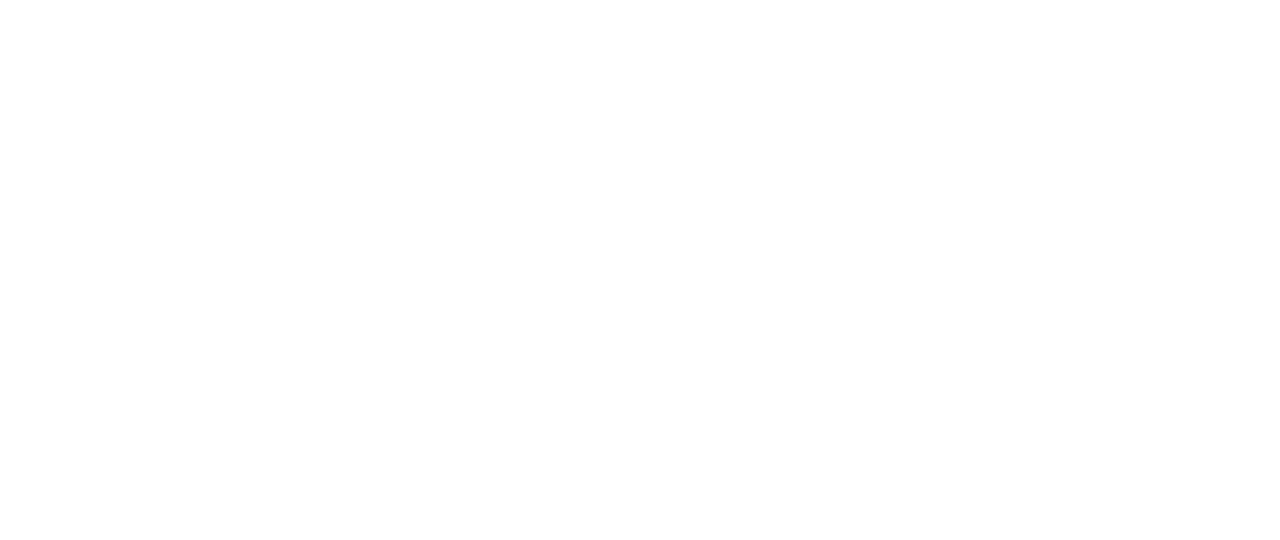
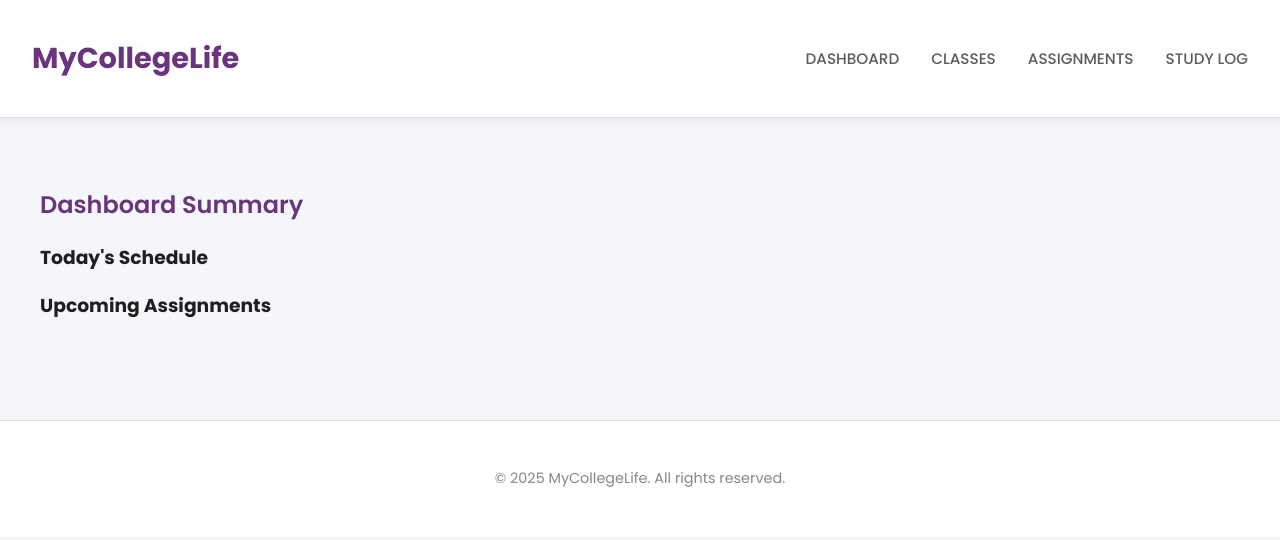
Before and after one commit to AaKkMe/MyCollegeLife, a plain HTML site: page Frontend/index.html in a window 1280 px wide. Drawn offline with Linux system fonts and the light colour scheme.

Commit message:
Assignment and index html and css

```diff
--- a/Frontend/index.html
+++ b/Frontend/index.html
@@ -2,9 +2,44 @@
 <html lang="en">
 <head>
     <meta charset="UTF-8">
-    <title>Title</title>
+    <meta name="viewport" content="width=device-width, initial-scale=1.0">
+    <title>MyCollegeLife - Dashboard</title>
+    <link rel="stylesheet" href="static/css/index.css">
 </head>
 <body>
+    <header>
+        <h1>MyCollegeLife</h1>
+        <nav>
+            <ul>
+                <li><a href="index.html">Dashboard</a></li>
+                <li><a href="classes.html">Classes</a></li>
+                <li><a href="assignments.html">Assignments</a></li>
+                <li><a href="studylog.html">Study Log</a></li>
+            </ul>
+        </nav>
+    </header>
 
+    <main>
+        <section id="dashboard-summary">
+            <h2>Dashboard Summary</h2>
+            <div class="summary-container">
+                <div class="summary-card">
+                    <h3>Today's Schedule</h3>
+                    <div id="class-schedule"></div>
+                </div>
+                <div class="summary-card">
+                    <h3>Upcoming Assignments</h3>
+                    <div id="assignment-list"></div>
+                </div>
+
+            </div>
+        </section>
+    </main>
+
+    <footer>
+        <p>&copy; 2025 MyCollegeLife. All rights reserved.</p>
+    </footer>
+
+    <script src="/static/script.js"></script>
 </body>
 </html>
--- /dev/null
+++ b/Frontend/static/css/assingments.css
@@ -0,0 +1,203 @@
+@import url('https://fonts.googleapis.com/css2?family=Poppins:wght@400;500;600;700&display=swap');
+
+:root {
+    --background-color: #fdfdff;
+    --text-primary: #1f1f1f;
+    --text-secondary: #5c5c5c;
+    --accent-green: #3c7e35;
+    --hover-green: #2e6229;
+    --border-color: #ddd;
+    --card-bg: #ffffff;
+    --font-primary: 'Poppins', sans-serif;
+    --shadow-light: 0 4px 10px rgba(0, 0, 0, 0.05);
+}
+
+body {
+    margin: 0;
+    padding: 0;
+    font-family: var(--font-primary);
+    background-color: var(--background-color);
+    color: var(--text-primary);
+    line-height: 1.6;
+}
+
+/* Header */
+header {
+    background-color: var(--card-bg);
+    padding: 1rem 2rem;
+    display: flex;
+    justify-content: space-between;
+    align-items: center;
+    border-bottom: 1px solid var(--border-color);
+    box-shadow: var(--shadow-light);
+}
+
+header h1 {
+    font-size: 1.8rem;
+    font-weight: 700;
+    color: var(--accent-green);
+}
+
+nav ul {
+    list-style: none;
+    display: flex;
+    gap: 2rem;
+    padding: 0;
+    margin: 0;
+}
+
+nav a {
+    text-decoration: none;
+    color: var(--text-secondary);
+    font-weight: 500;
+    transition: color 0.3s ease;
+    font-size: 0.95rem;
+    text-transform: uppercase;
+}
+
+nav a:hover {
+    color: var(--accent-green);
+}
+
+/* Main */
+main {
+    max-width: 900px;
+    margin: 3rem auto;
+    padding: 0 1.5rem;
+}
+
+h2 {
+    font-size: 2.5rem;
+    font-weight: 700;
+    color: var(--accent-green);
+    margin-bottom: 1rem;
+}
+
+h3 {
+    font-size: 1.3rem;
+    font-weight: 600;
+    margin-top: 3rem;
+    border-bottom: 2px solid var(--border-color);
+    padding-bottom: 0.5rem;
+    color: var(--text-primary);
+}
+
+/* Assignment Items */
+#assignment-list {
+    display: flex;
+    flex-direction: column;
+    gap: 1rem;
+    margin-top: 1rem;
+}
+
+.assignment-item {
+    background: var(--card-bg);
+    padding: 1rem 1.5rem;
+    border-radius: 10px;
+    box-shadow: var(--shadow-light);
+    border-left: 6px solid var(--accent-green);
+    display: flex;
+    justify-content: space-between;
+    align-items: center;
+    transition: transform 0.2s ease;
+}
+
+.assignment-item:hover {
+    transform: translateY(-3px);
+}
+
+.assignment-item strong {
+    font-weight: 600;
+    font-size: 1.05rem;
+}
+
+/* Form */
+#add-assignment-form {
+    margin-top: 1rem;
+    display: flex;
+    flex-wrap: wrap;
+    gap: 1rem;
+}
+
+#add-assignment-form input[type="text"],
+#add-assignment-form input[type="date"] {
+    flex: 1;
+    min-width: 180px;
+    padding: 0.75rem 1rem;
+    border: 1px solid var(--border-color);
+    border-radius: 8px;
+    font-size: 1rem;
+    background-color: #fff;
+    box-shadow: inset 0 1px 2px rgba(0, 0, 0, 0.02);
+    transition: border-color 0.3s ease, box-shadow 0.3s ease;
+}
+
+#add-assignment-form input:focus {
+    border-color: var(--accent-green);
+    outline: none;
+    box-shadow: 0 0 0 3px rgba(60, 126, 53, 0.1);
+}
+
+#add-assignment-form button {
+    background-color: var(--accent-green);
+    color: white;
+    padding: 0.75rem 2rem;
+    border: none;
+    border-radius: 8px;
+    font-weight: 600;
+    text-transform: uppercase;
+    font-size: 0.95rem;
+    letter-spacing: 0.5px;
+    cursor: pointer;
+    transition: background-color 0.3s ease;
+}
+
+#add-assignment-form button:hover {
+    background-color: var(--hover-green);
+}
+
+/* Footer */
+footer {
+    background-color: #fff;
+    padding: 2rem 1rem;
+    text-align: center;
+    font-size: 0.9rem;
+    color: #888;
+    border-top: 1px solid var(--border-color);
+    margin-top: 5rem;
+}
+
+/* Responsive */
+@media (max-width: 768px) {
+    header {
+        flex-direction: column;
+        align-items: flex-start;
+        gap: 1rem;
+    }
+
+    nav ul {
+        flex-direction: column;
+        width: 100%;
+        gap: 0;
+    }
+
+    nav li {
+        width: 100%;
+    }
+
+    nav a {
+        display: block;
+        padding: 0.75rem 0;
+        width: 100%;
+        border-bottom: 1px solid var(--border-color);
+    }
+
+    nav li:last-child a {
+        border-bottom: none;
+    }
+
+    #add-assignment-form {
+        flex-direction: column;
+        align-items: stretch;
+    }
+}
--- /dev/null
+++ b/Frontend/static/css/index.css
@@ -0,0 +1,126 @@
+@import url('https://fonts.googleapis.com/css2?family=Poppins:wght@400;500;600;700&display=swap');
+
+:root {
+    --background-color: #f4f6f9;
+    --text-primary: #1f1f1f;
+    --text-secondary: #5c5c5c;
+    --accent-purple: #6a357e;
+    --hover-purple: #522962;
+    --border-color: #ddd;
+    --card-bg: #ffffff;
+    --font-primary: 'Poppins', sans-serif;
+    --shadow-light: 0 4px 10px rgba(0, 0, 0, 0.05);
+}
+
+body {
+    margin: 0;
+    padding: 0;
+    font-family: var(--font-primary);
+    background-color: var(--background-color);
+    color: var(--text-primary);
+    line-height: 1.6;
+}
+
+/* Header */
+header {
+    background-color: var(--card-bg);
+    padding: 1rem 2rem;
+    display: flex;
+    justify-content: space-between;
+    align-items: center;
+    border-bottom: 1px solid var(--border-color);
+    box-shadow: var(--shadow-light);
+}
+
+header h1 {
+    font-size: 1.8rem;
+    font-weight: 700;
+    color: var(--accent-purple);
+}
+
+nav ul {
+    list-style: none;
+    display: flex;
+    gap: 2rem;
+    padding: 0;
+    margin: 0;
+}
+
+nav a {
+    text-decoration: none;
+    color: var(--text-secondary);
+    font-weight: 500;
+    transition: color 0.3s ease;
+    font-size: 0.95rem;
+    text-transform: uppercase;
+}
+
+nav a:hover {
+    color: var(--accent-purple);
+}
+
+/* Main */
+main {
+    max-width: 1200px;
+    margin: 3rem auto;
+    padding: 0 1.5rem;
+    display: grid;
+    grid-template-columns: repeat(auto-fit, minmax(300px, 1fr));
+    gap: 2rem;
+}
+
+.dashboard-card {
+    background: var(--card-bg);
+    padding: 2rem;
+    border-radius: 10px;
+    box-shadow: var(--shadow-light);
+    border-left: 6px solid var(--accent-purple);
+}
+
+h2 {
+    font-size: 1.5rem;
+    font-weight: 600;
+    color: var(--accent-purple);
+    margin-bottom: 1rem;
+}
+
+/* Footer */
+footer {
+    background-color: #fff;
+    padding: 2rem 1rem;
+    text-align: center;
+    font-size: 0.9rem;
+    color: #888;
+    border-top: 1px solid var(--border-color);
+    margin-top: 5rem;
+}
+
+/* Responsive */
+@media (max-width: 768px) {
+    header {
+        flex-direction: column;
+        align-items: flex-start;
+        gap: 1rem;
+    }
+
+    nav ul {
+        flex-direction: column;
+        width: 100%;
+        gap: 0;
+    }
+
+    nav li {
+        width: 100%;
+    }
+
+    nav a {
+        display: block;
+        padding: 0.75rem 0;
+        width: 100%;
+        border-bottom: 1px solid var(--border-color);
+    }
+
+    nav li:last-child a {
+        border-bottom: none;
+    }
+}
```
Also changed, not shown: Frontend/assignments.html (+33 -1 lines).
